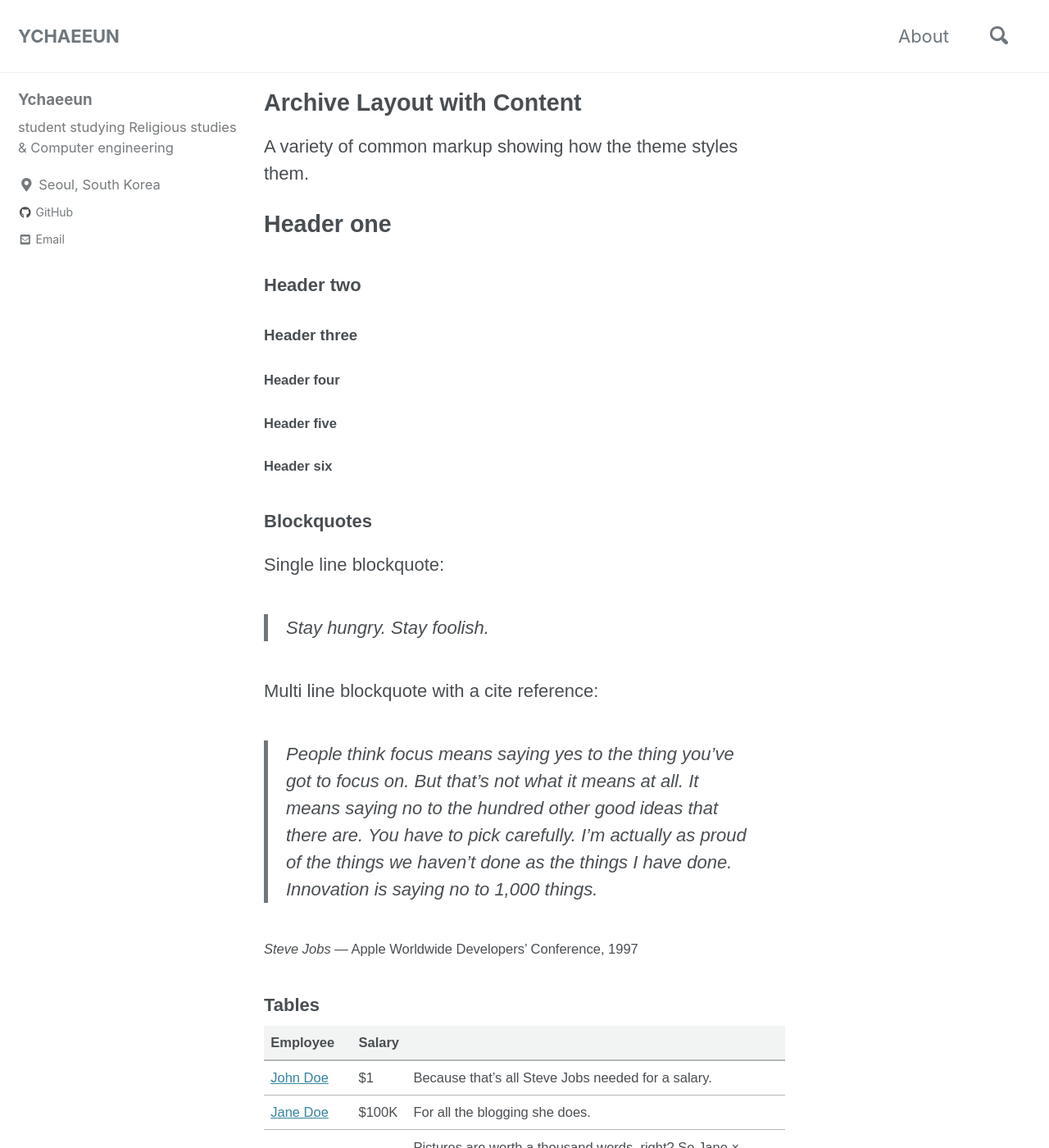
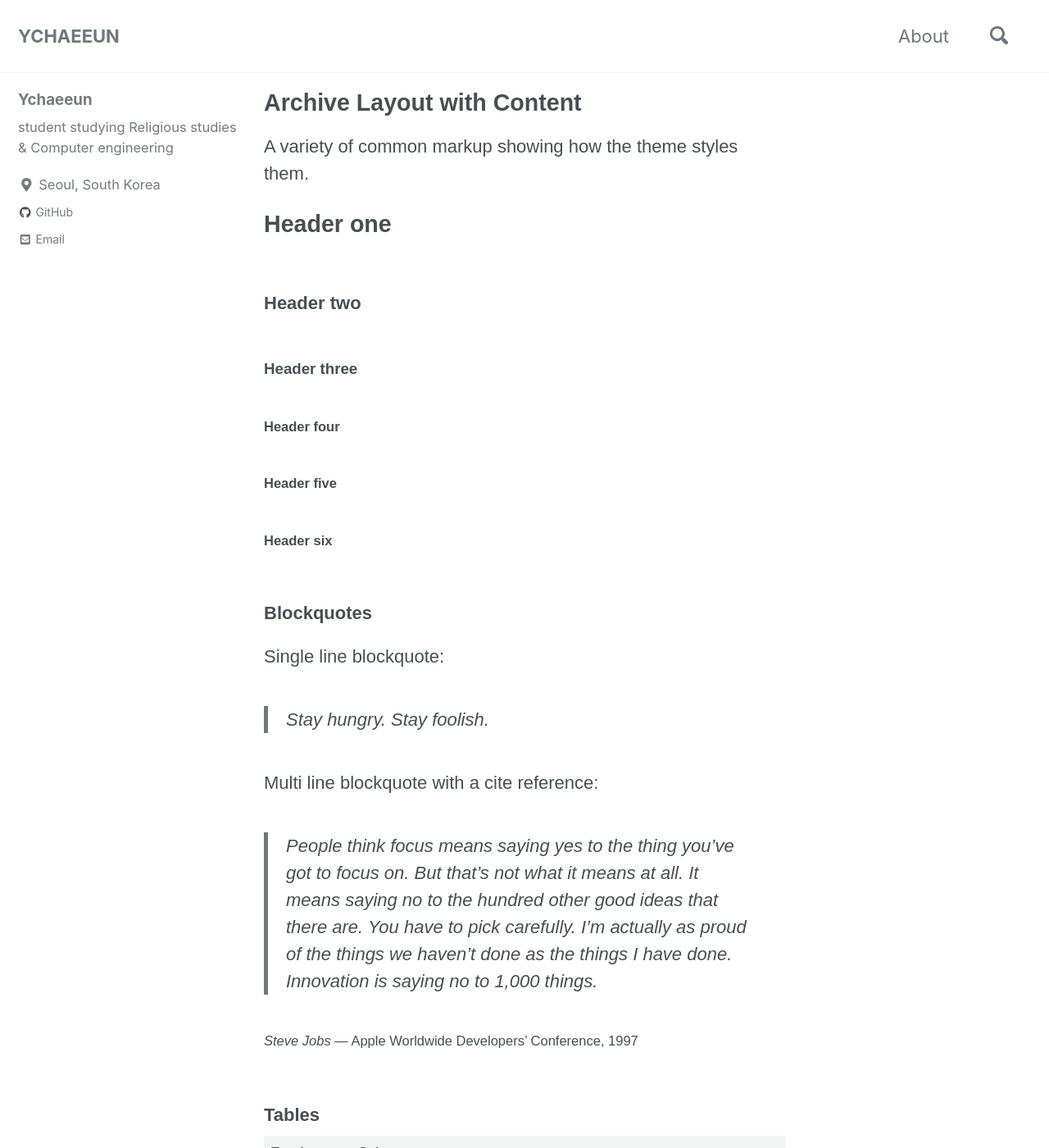
Before and after one commit to YChaeeun/ychaeeun.github.io, a Jekyll site: the page built from _pages/archive-layout-with-content.md, in a window 1280 px wide and 1400 px high. Shown: the whole window at 82% size. Built offline with Jekyll 4.4.1, drawn with Linux system fonts in a browser that asks for light colours; cached includes are drawn as plain includes; comment, search, counter and statistics services are not loaded; a style sheet for code colours, icons or effects is not loaded.

Commit message:
style: h2 padding

```diff
--- a/_sass/minimal-mistakes/_base.scss
+++ b/_sass/minimal-mistakes/_base.scss
@@ -27,7 +27,7 @@ h3,
 h4,
 h5,
 h6 {
-  margin: 2em 0 0.5em;
+  margin: 3em 0 0.5em;
   line-height: 1.2;
   font-family: $header-font-family;
   font-weight: bold;
```
